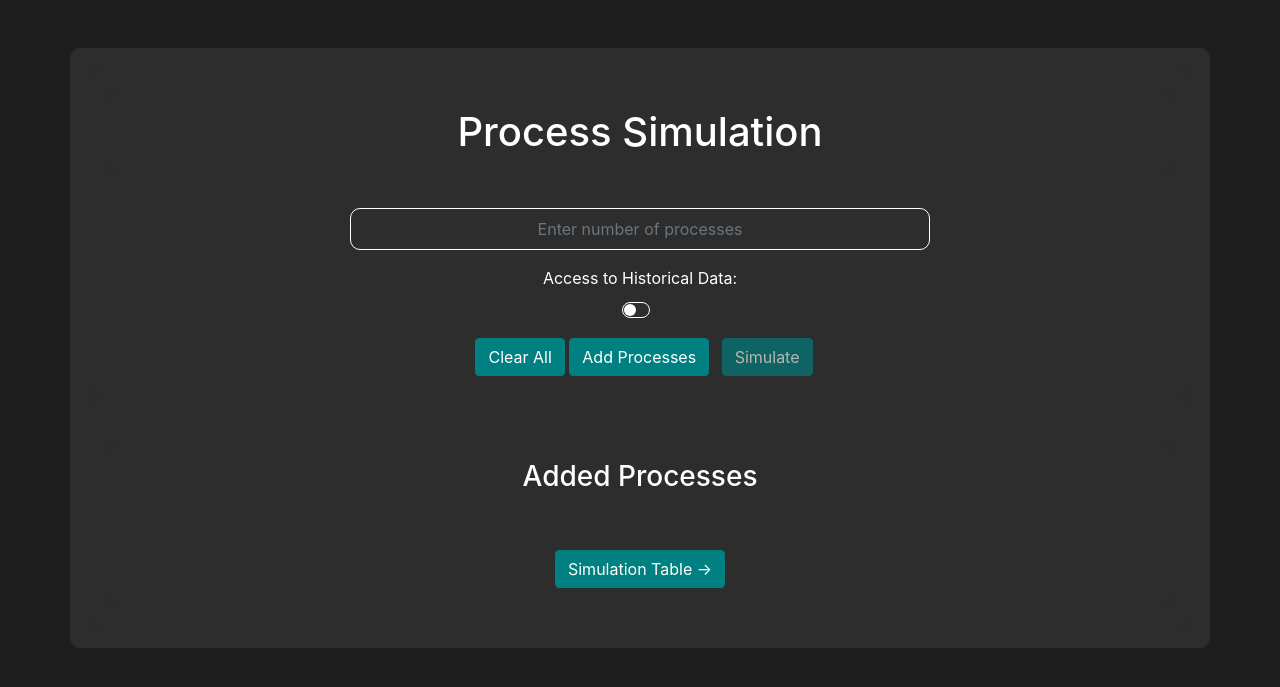
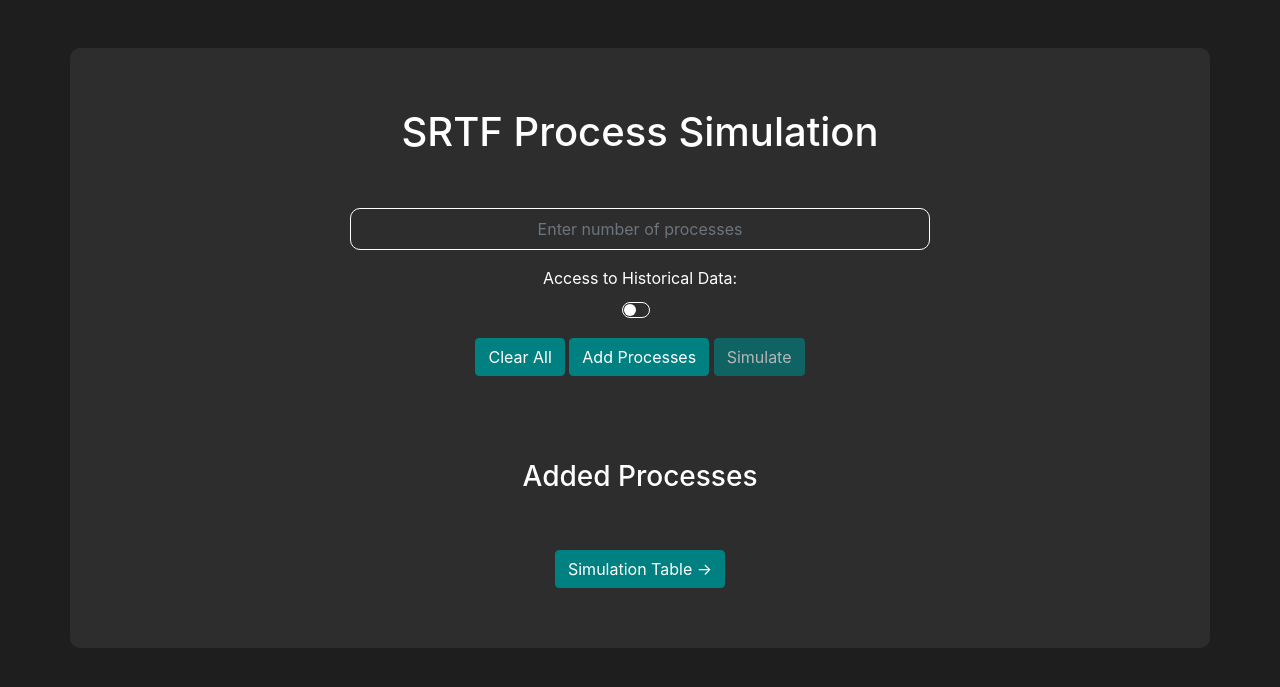
Before and after one commit to MoRocety/OS_Project, a Flask app: page / in a window 1280 px wide. Shown: the top 687 px of the page. Run offline with Flask 3, Linux system fonts and the light colour scheme; parts of the project's set-up code (start-up, migrations or seed data) failed here and were passed over; some libraries are stand-ins or nearby versions.

Commit message:
final changes made

```diff
--- a/Web_App/templates/index.html
+++ b/Web_App/templates/index.html
@@ -4,7 +4,7 @@
 
     <meta charset="UTF-8" />
     <meta name="viewport" content="width=device-width, initial-scale=1.0" />
-    <title>Process Simulation</title>
+    <title>SRTF Process Simulation</title>
     <!-- Use CDN links for Bootstrap and jQuery -->
     <link
       rel="stylesheet"
@@ -22,7 +22,7 @@
     <div class="">
       <!-- Left side -->
       <div class="container">
-        <h1 class=" container">Process Simulation</h1>
+        <h1 class=" container">SRTF Process Simulation</h1>
 
         <!-- Input fields for the number of processes and process type -->
         <div class="form-group">
@@ -39,14 +39,15 @@
         </div>
 
 
-        <button id="clear-processes-btn" class="btn  ml-2" onclick="clearAllTables()">Clear All</button>
+        <button id="clear-processes-btn" class="btn" onclick="clearAllTables()">Clear All</button>
         <button id="add-processes-btn" class="btn " onclick="addProcesses()">Add Processes</button>
-        <button id="simulate-btn" class="btn  ml-2" onclick="simulate()" disabled>Simulate</button>
+        <button id="simulate-btn" class="btn" onclick="simulate()" disabled>Simulate</button>
 
-        <div id="loading-spinner" class="spinner-border text-primary mt-3" role="status" style="display: none">
-          <span class="sr-only">Loading...</span>
-        </div>
+
       </div>
+  </div>
+  <div id="loading-spinner" class="spinner-border text-primary mt-3" role="status" style="display: none">
+    <span class="sr-only">Loading...</span>
   </div>
   <div class="container">
     <div id="tables-container" class=" container mt-4">
@@ -434,7 +435,7 @@ function addProcessesToTable(processList, tableId) {
     $("#simulate-btn").prop("disabled", function(i, v) { return !v; });
   }
   function clearAllTables() {
-      // Send request to clear processes from the back end
+  // Send request to clear processes from the back end
   $.ajax({
     url: "/clear_processes",
     type: "GET",
@@ -451,9 +452,6 @@ function addProcessesToTable(processList, tableId) {
 
       // Clear input bar
       $("#numProcesses").val("");
-
-      // Enable the simulate button after clearing all processes
-      $("#simulate-btn").prop("disabled", false);
     },
     error: function (error) {
       console.error("Error:", error);
```
Also changed, not shown: Web_App/app.py (line endings or trailing spaces).
